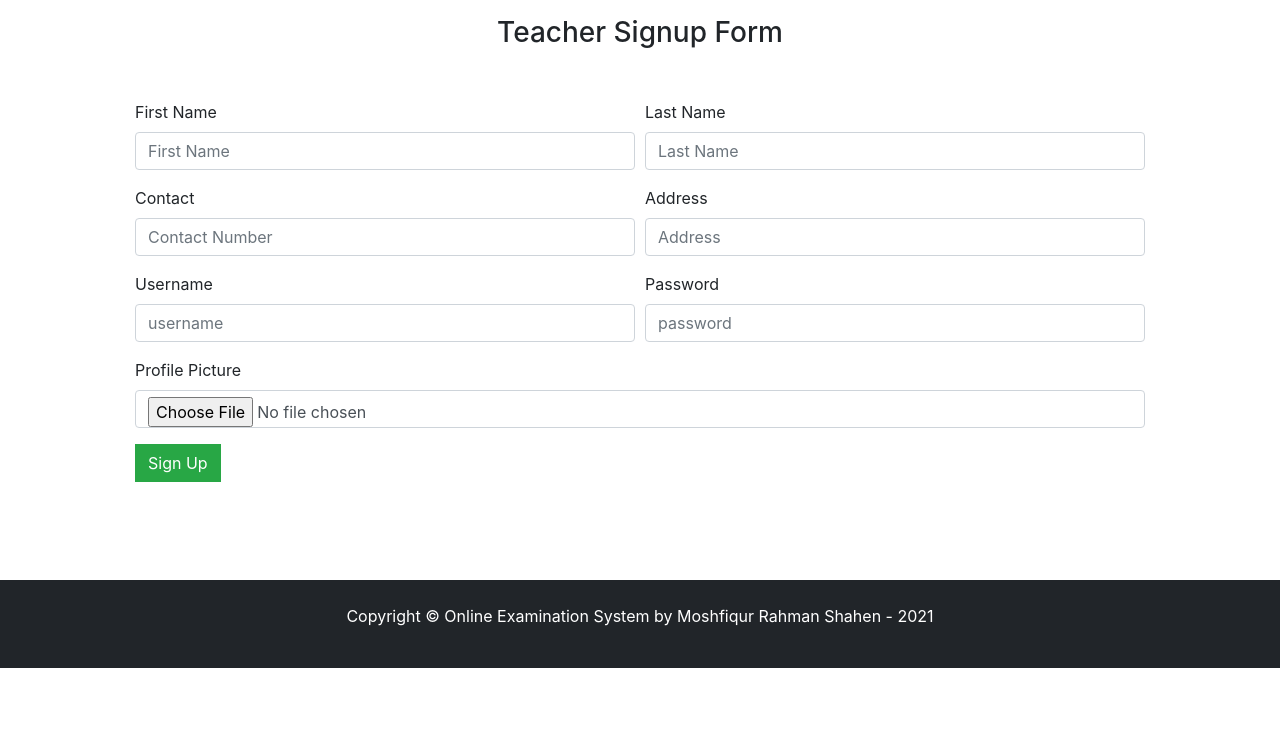
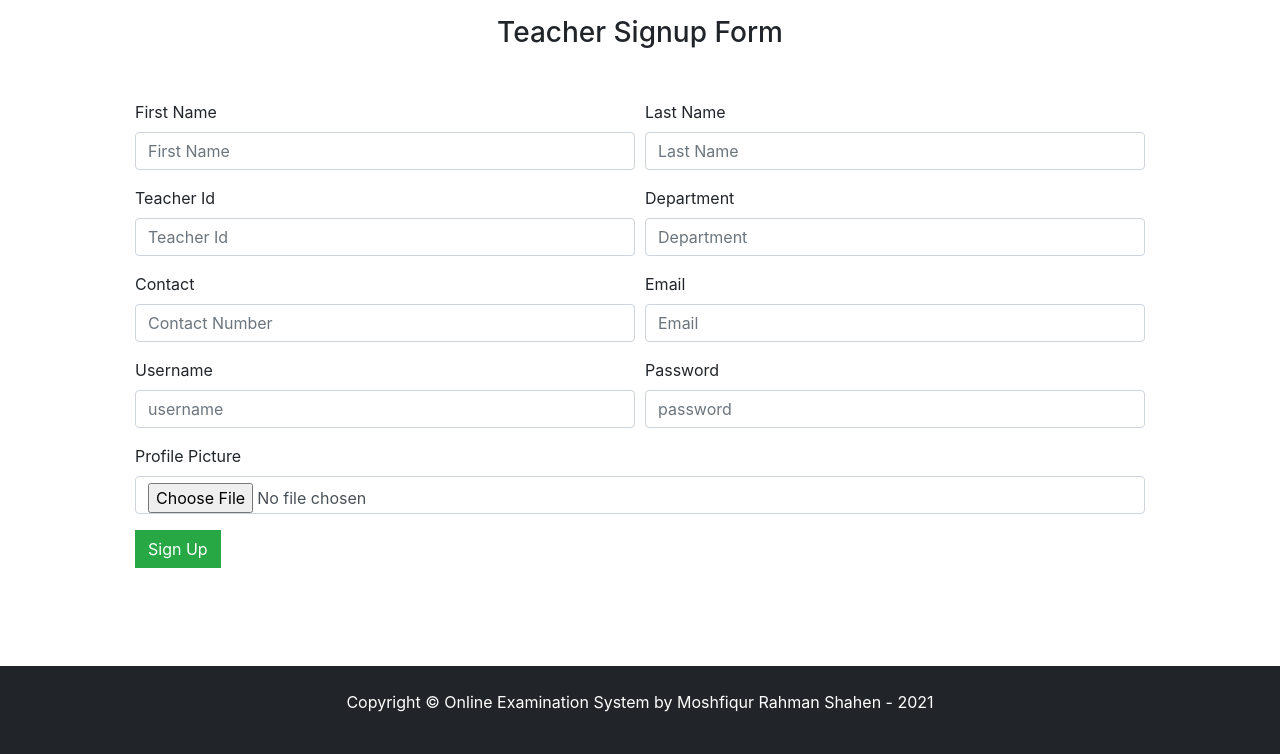
Before and after one commit to seamuddin/Online-Exam-Management-System, a Django app: page /teacher/teachersignup in a window 1280 px wide. Shown: the part 56-810 px from the top of the page. Before the commit the page ends 724 px from the top, so only its background shows below. Run offline with Django 3.2, Linux system fonts and the light colour scheme; some libraries are stand-ins or nearby versions.

Commit message:
New changes for teacher signup

```diff
--- a/onlinexam/01 PROJECT INFO.txt
+++ b/onlinexam/01 PROJECT INFO.txt
@@ -1,6 +1,6 @@
 **Log on to codeastro.com for more projects!**
 
-**Developed By Sumit Kumar**
+**Developed By Md Moshfiqur Rahman **
 
 **Instructions**
 - Install the Requirements: pip install -r requirements.txt
--- a/onlinexam/urls.py
+++ b/onlinexam/urls.py
@@ -52,6 +52,7 @@ urlpatterns = [
     path('view-question/<int:pk>', views.view_question_view,name='view-question'),
     path('delete-question/<int:pk>', views.delete_question_view,name='delete-question'),
     path('test/<int:pk>', views.test_exam,name='test'),
+    path('mail_test',views.mail_test, name='test')
 
 
 ]
--- a/requirements.txt
+++ b/requirements.txt
@@ -5,4 +5,3 @@ pytz==2020.1
 sqlparse==0.3.1
 Pillow
 dj-database-url==0.4.1
-mysqlclient
--- a/student/01 PROJECT INFO.txt
+++ b/student/01 PROJECT INFO.txt
@@ -1,6 +1,6 @@
 **Log on to codeastro.com for more projects!**
 
-**Developed By Sumit Kumar**
+**Developed By Md MOshfiqur Rahman**
 
 **Instructions**
 - Install the Requirements: pip install -r requirements.txt
--- a/teacher/01 PROJECT INFO.txt
+++ b/teacher/01 PROJECT INFO.txt
@@ -1,6 +1,6 @@
 **Log on to codeastro.com for more projects!**
 
-**Developed By Sumit Kumar**
+**Developed By Md Moshfiqur Rahman**
 
 **Instructions**
 - Install the Requirements: pip install -r requirements.txt
--- a/teacher/forms.py
+++ b/teacher/forms.py
@@ -13,4 +13,4 @@ class TeacherUserForm(forms.ModelForm):
 class TeacherForm(forms.ModelForm):
     class Meta:
         model=models.Teacher
-        fields=['address','mobile','profile_pic']
+        fields=['email','mobile','profile_pic','teacher_id','department']
--- a/teacher/models.py
+++ b/teacher/models.py
@@ -4,7 +4,9 @@ from django.contrib.auth.models import User
 class Teacher(models.Model):
     user=models.OneToOneField(User,on_delete=models.CASCADE)
     profile_pic= models.ImageField(upload_to='profile_pic/Teacher/',null=True,blank=True)
-    address = models.CharField(max_length=40)
+    email = models.CharField(max_length=40)
+    teacher_id = models.CharField(max_length=30)
+    department = models.CharField(max_length=40)
     mobile = models.CharField(max_length=20,null=False)
     status= models.BooleanField(default=False)
     salary=models.PositiveIntegerField(null=True)
--- a/templates/teacher/teachersignup.html
+++ b/templates/teacher/teachersignup.html
@@ -34,14 +34,25 @@
         </div>
       </div>
 
+  <div class="form-row">
+        <div class="form-group col-md-6">
+          <label for="teacher_id">Teacher Id</label>
+          {% render_field teacherForm.teacher_id|attr:'required:true'  class="form-control"  placeholder="Teacher Id" %}
+        </div>
+        <div class="form-group col-md-6">
+          <label for="department">Department</label>
+          {% render_field teacherForm.department|attr:'required:true'  class="form-control" placeholder="Department" %}
+        </div>
+      </div>
+
       <div class="form-row">
         <div class="form-group col-md-6">
           <label for="mobile">Contact</label>
           {% render_field teacherForm.mobile|attr:'required:true'  class="form-control" placeholder="Contact Number" %}
         </div>
         <div class="form-group col-md-6">
-          <label for="address">Address</label>
-          {% render_field teacherForm.address|attr:'required:true'  class="form-control" placeholder="Address" %}
+          <label for="address">Email</label>
+          {% render_field teacherForm.email|attr:'required:true'  class="form-control" placeholder="Email" %}
         </div>
       </div>
 
```
Also changed, not shown: exam/views.py (+9 -1 lines), onlinexam/settings.py (+5 -5 lines).
